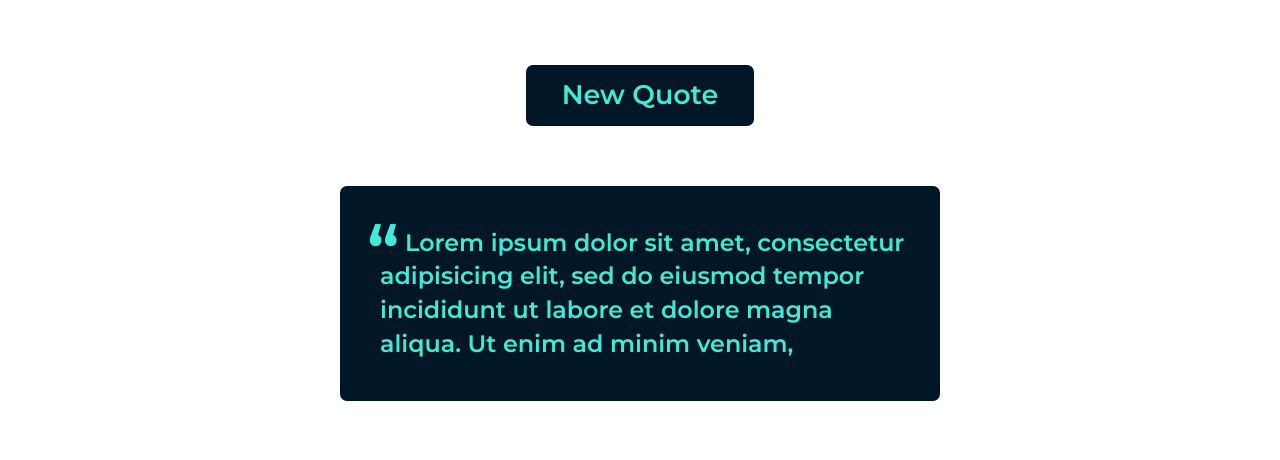
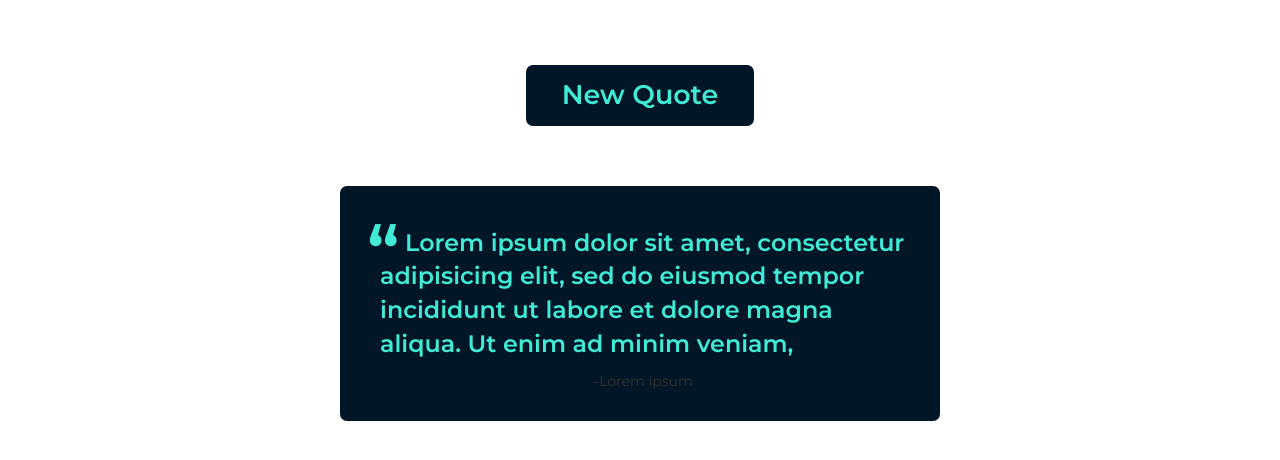
Before and after one commit to antofon/randomquotemachine, a plain HTML site: page index.html in a window 1280 px wide. Shown: the part 82-542 px from the top of the page. Drawn offline with nearby package versions, Linux system fonts and the light colour scheme.

Commit message:
Added dummy copy for credit author

```diff
--- a/index.html
+++ b/index.html
@@ -62,6 +62,7 @@
             <a role="button" class="btn btn-large btn-custom">New Quote</a>
             <div class="custom-bg">
                 <p class="text-left"><span id="left-quote">&ldquo;</span>Lorem ipsum dolor sit amet, consectetur adipisicing elit, sed do eiusmod tempor incididunt ut labore et dolore magna aliqua. Ut enim ad minim veniam,</p>
+                <span id="credit-name">&ndash;Lorem ipsum</span>
             </div>
         </main>
     </div>
```
